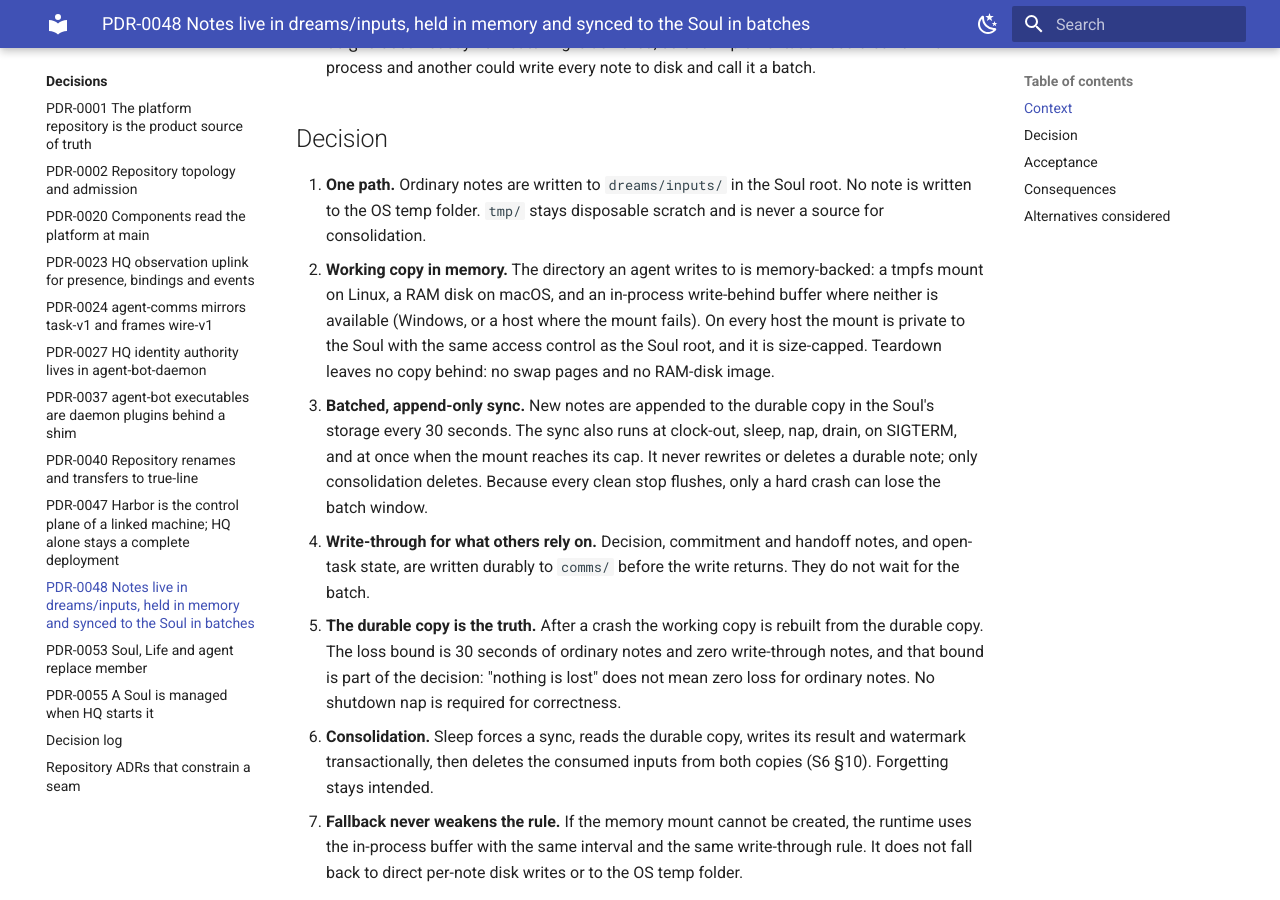
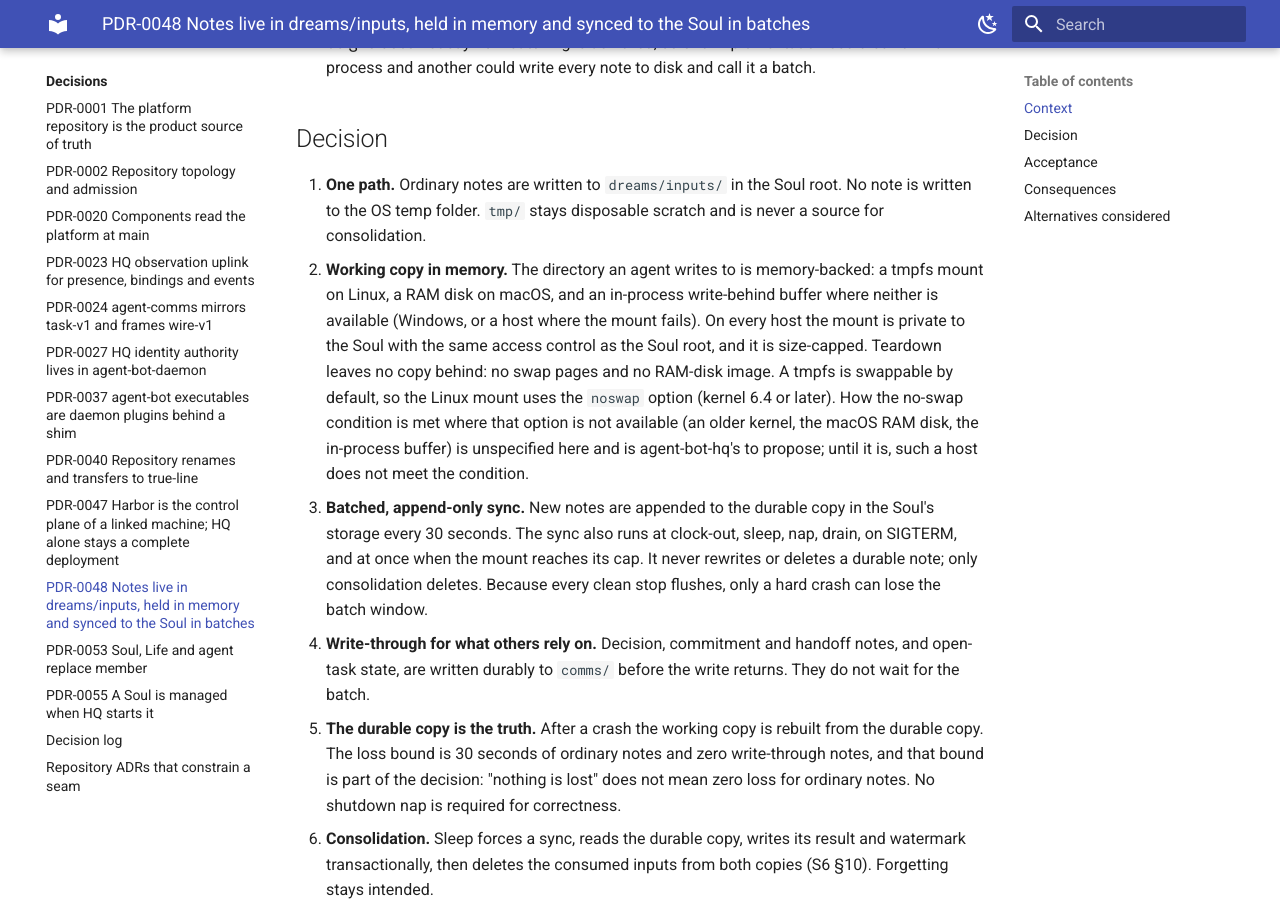
Before and after one commit to true-line/agent-bot-platform, an MkDocs documentation site: the page built from docs/04-decisions/PDR-0048-notes-live-in-dreams-inputs-held-in-memory-and-synced-in-batches.md, in a window 1280 px wide and 900 px high, scrolled down 628 px. Built offline with MkDocs 1.6.1 and Material for MkDocs 9.7.7, drawn with Linux system fonts in a browser that asks for light colours.

Commit message:
Review fixes: R-series wording is not all verbatim; tmpfs needs noswap
The requirements page said every R-series statement is verbatim from
S6. R2 is now reworded by PDR-0047, so the generator's introduction
and the registry header say a Source line names the PDR that reworded
a requirement.

PDR-0048 promised no swap pages at teardown, but a tmpfs is swappable
by default. The Linux mount uses noswap; how the condition is met
where that option is unavailable is recorded as unspecified.

Co-Authored-By: Claude Fable 5.2 <noreply@anthropic.com>
Co-authored-by: tidy-inlet-66 <agent_3d9ab2ac-9c97-442c-9bfa-8fcf497ded66@souls.agent-bot.invalid>
Agent-Identity: agent_3d9ab2ac-9c97-442c-9bfa-8fcf497ded66

```diff
--- a/docs/04-decisions/PDR-0048-notes-live-in-dreams-inputs-held-in-memory-and-synced-in-batches.md
+++ b/docs/04-decisions/PDR-0048-notes-live-in-dreams-inputs-held-in-memory-and-synced-in-batches.md
@@ -23,7 +23,7 @@ Ordinary notes live at `dreams/inputs/` inside the Soul. The working copy is hel
 ## Decision
 
 1. **One path.** Ordinary notes are written to `dreams/inputs/` in the Soul root. No note is written to the OS temp folder. `tmp/` stays disposable scratch and is never a source for consolidation.
-2. **Working copy in memory.** The directory an agent writes to is memory-backed: a tmpfs mount on Linux, a RAM disk on macOS, and an in-process write-behind buffer where neither is available (Windows, or a host where the mount fails). On every host the mount is private to the Soul with the same access control as the Soul root, and it is size-capped. Teardown leaves no copy behind: no swap pages and no RAM-disk image.
+2. **Working copy in memory.** The directory an agent writes to is memory-backed: a tmpfs mount on Linux, a RAM disk on macOS, and an in-process write-behind buffer where neither is available (Windows, or a host where the mount fails). On every host the mount is private to the Soul with the same access control as the Soul root, and it is size-capped. Teardown leaves no copy behind: no swap pages and no RAM-disk image. A tmpfs is swappable by default, so the Linux mount uses the `noswap` option (kernel 6.4 or later). How the no-swap condition is met where that option is not available (an older kernel, the macOS RAM disk, the in-process buffer) is unspecified here and is agent-bot-hq's to propose; until it is, such a host does not meet the condition.
 3. **Batched, append-only sync.** New notes are appended to the durable copy in the Soul's storage every 30 seconds. The sync also runs at clock-out, sleep, nap, drain, on SIGTERM, and at once when the mount reaches its cap. It never rewrites or deletes a durable note; only consolidation deletes. Because every clean stop flushes, only a hard crash can lose the batch window.
 4. **Write-through for what others rely on.** Decision, commitment and handoff notes, and open-task state, are written durably to `comms/` before the write returns. They do not wait for the batch.
 5. **The durable copy is the truth.** After a crash the working copy is rebuilt from the durable copy. The loss bound is 30 seconds of ordinary notes and zero write-through notes, and that bound is part of the decision: "nothing is lost" does not mean zero loss for ordinary notes. No shutdown nap is required for correctness.
```
Also changed, not shown: docs/02-requirements/product-requirements.md (+1 -1 lines), 2 other files.
